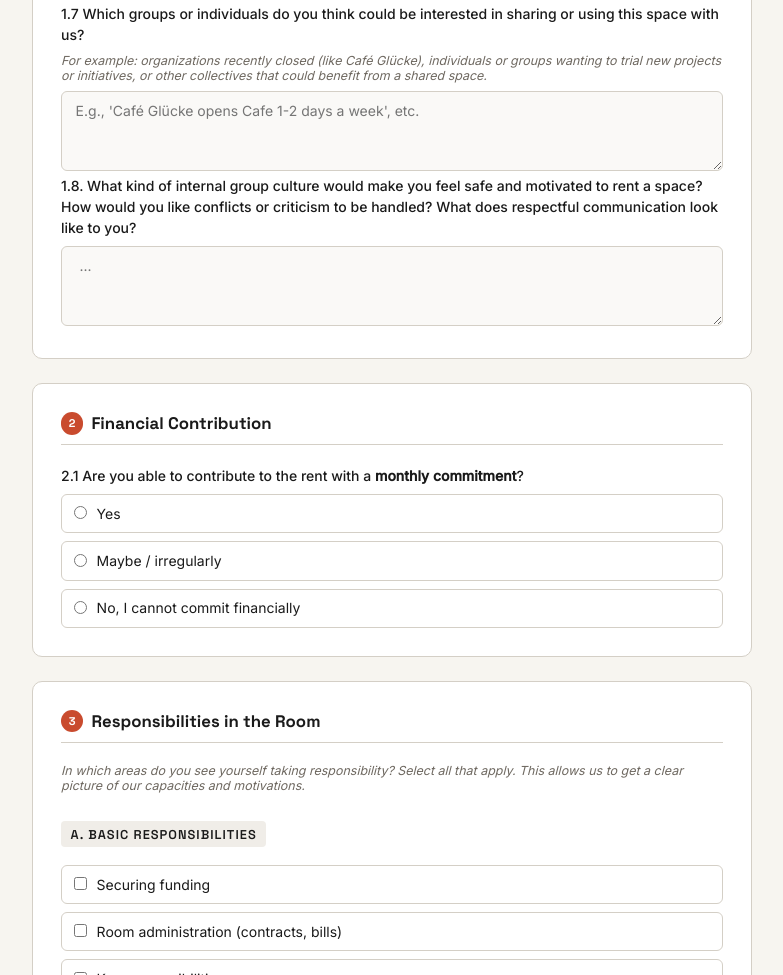
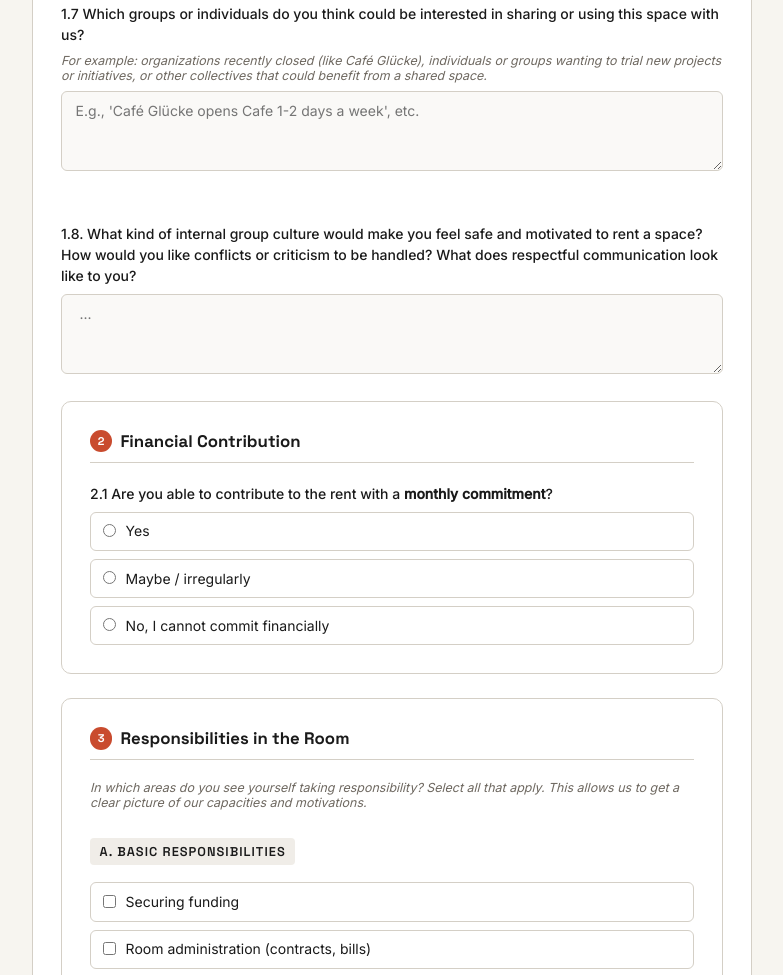
Before and after one commit to RummanEvent/RentingRoom, a plain HTML site: page index.html in a window 1280 px wide. Shown: the part 1663-2638 px from the top of the page, without its empty margins (248-1031 px from the left). Drawn offline with Linux system fonts and the light colour scheme.

Commit message:
Update index.html

```diff
--- a/index.html
+++ b/index.html
@@ -385,7 +385,7 @@
       <p class="hint">For example: organizations recently closed (like Café Glücke), individuals or groups wanting to trial new projects or initiatives, or other collectives that could benefit from a shared space.</p>
       <textarea name="potentialGroups" placeholder="E.g., 'Café Glücke opens Cafe 1-2 days a week', etc."></textarea>
     </div>
-    <margin: 5rem>
+    <div class="field" style="margin-top: 3rem;">
 
       <!-- 1.8 -->
     <div class="field">
```
